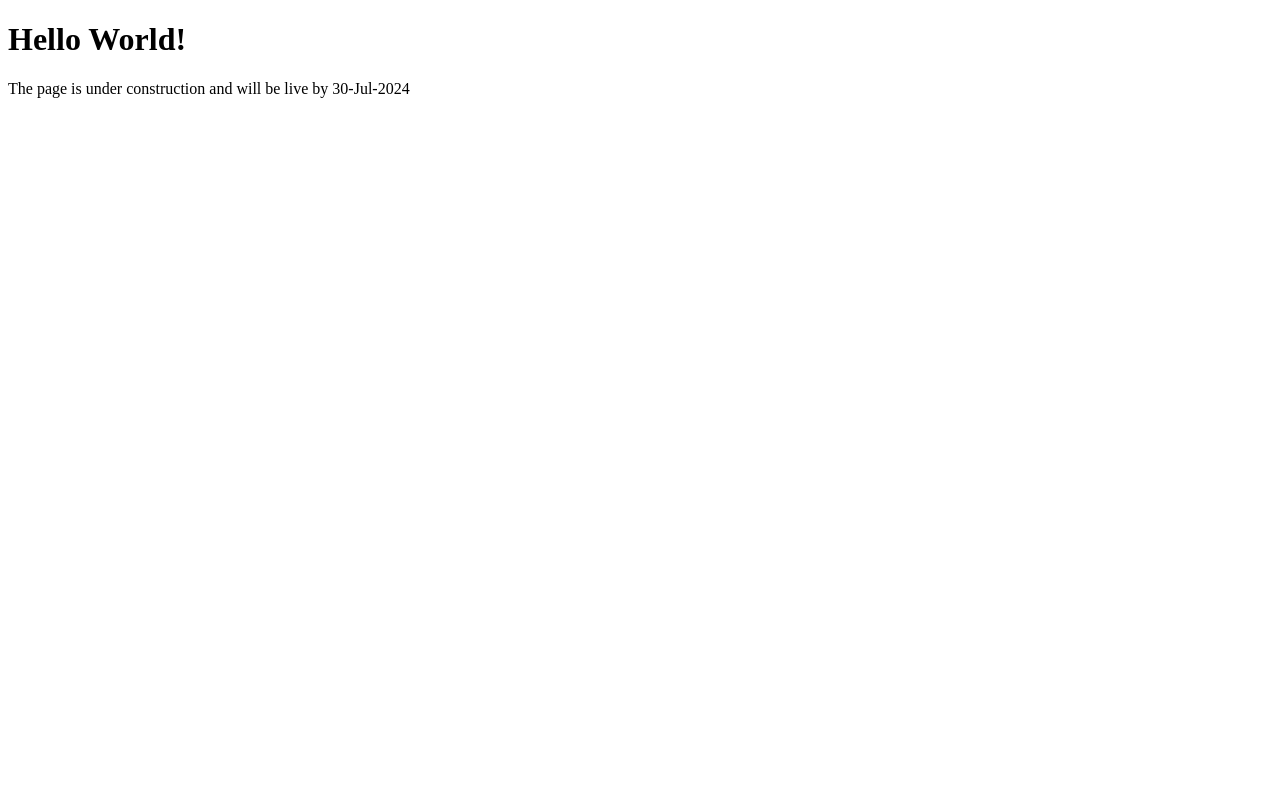
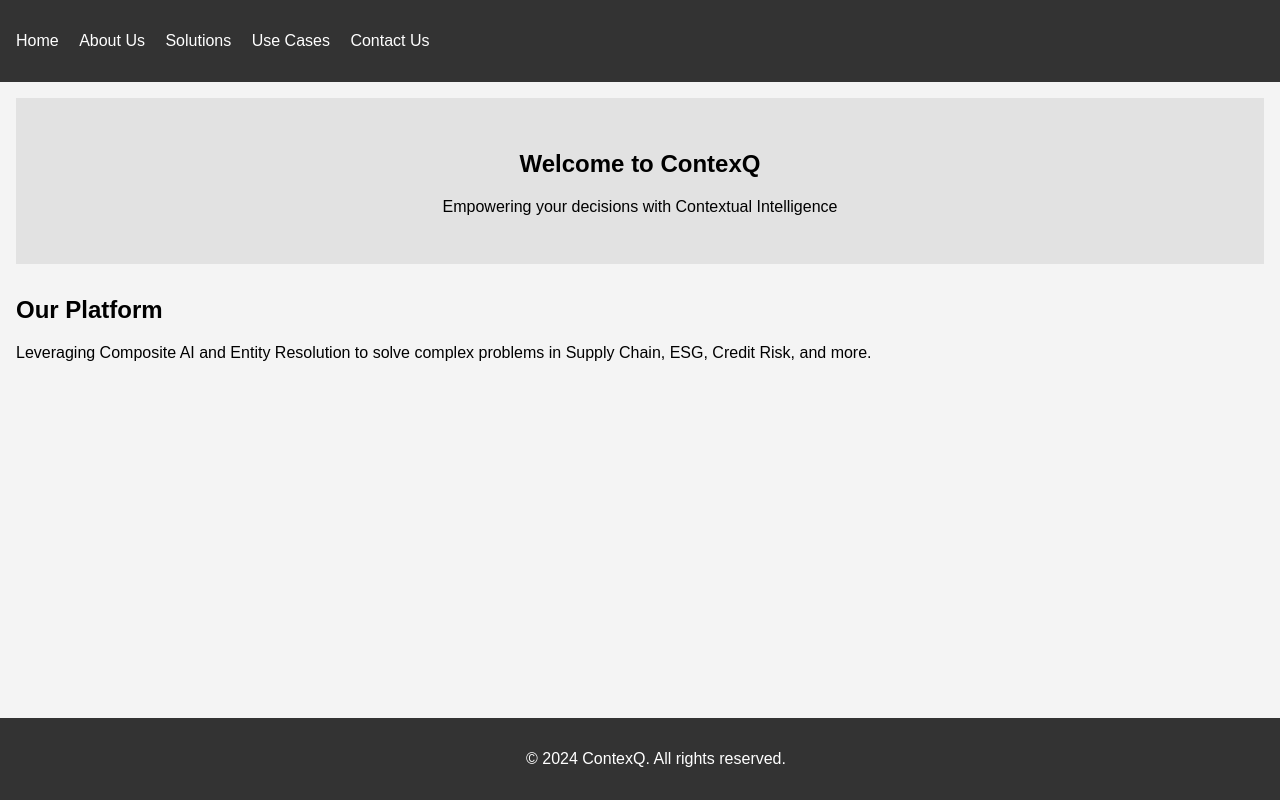
Before and after one commit to akkakarania/contexq.com, a plain HTML site: page index.html in a window 1280 px wide. Drawn offline with Linux system fonts and the light colour scheme.

Commit message:
Add files via upload

```diff
--- a/index.html
+++ b/index.html
@@ -3,10 +3,33 @@
 <head>
     <meta charset="UTF-8">
     <meta name="viewport" content="width=device-width, initial-scale=1.0">
-    <title>Page Under Construction</title>
+    <title>ContexQ - Contextual Decision Intelligence</title>
+    <link rel="stylesheet" href="styles.css">
 </head>
 <body>
-    <h1>Hello World!</h1>
-    <p>The page is under construction and will be live by 30-Jul-2024</p>
+    <header>
+        <nav>
+            <ul>
+                <li><a href="index.html">Home</a></li>
+                <li><a href="about.html">About Us</a></li>
+                <li><a href="solutions.html">Solutions</a></li>
+                <li><a href="usecases.html">Use Cases</a></li>
+                <li><a href="contact.html">Contact Us</a></li>
+            </ul>
+        </nav>
+    </header>
+    <main>
+        <section class="hero">
+            <h1>Welcome to ContexQ</h1>
+            <p>Empowering your decisions with Contextual Intelligence</p>
+        </section>
+        <section class="features">
+            <h2>Our Platform</h2>
+            <p>Leveraging Composite AI and Entity Resolution to solve complex problems in Supply Chain, ESG, Credit Risk, and more.</p>
+        </section>
+    </main>
+    <footer>
+        <p>&copy; 2024 ContexQ. All rights reserved.</p>
+    </footer>
 </body>
 </html>
```
